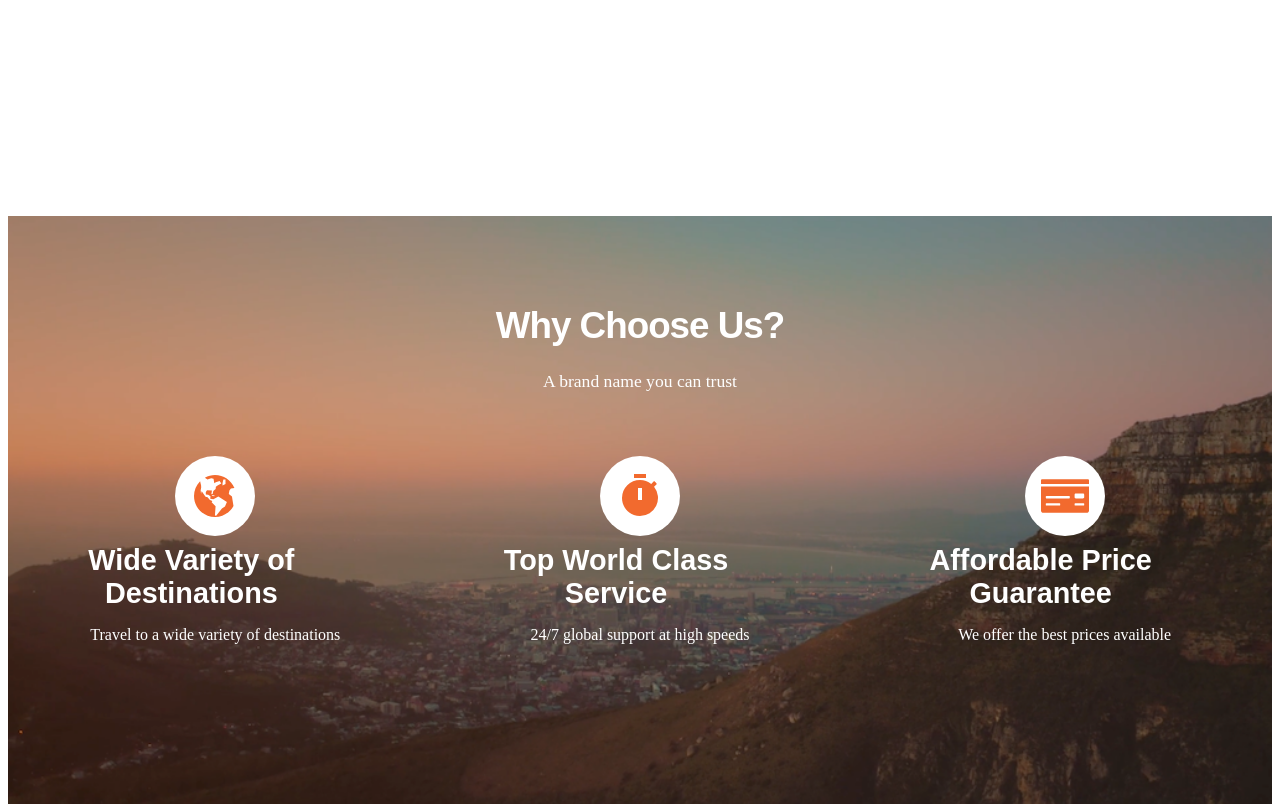
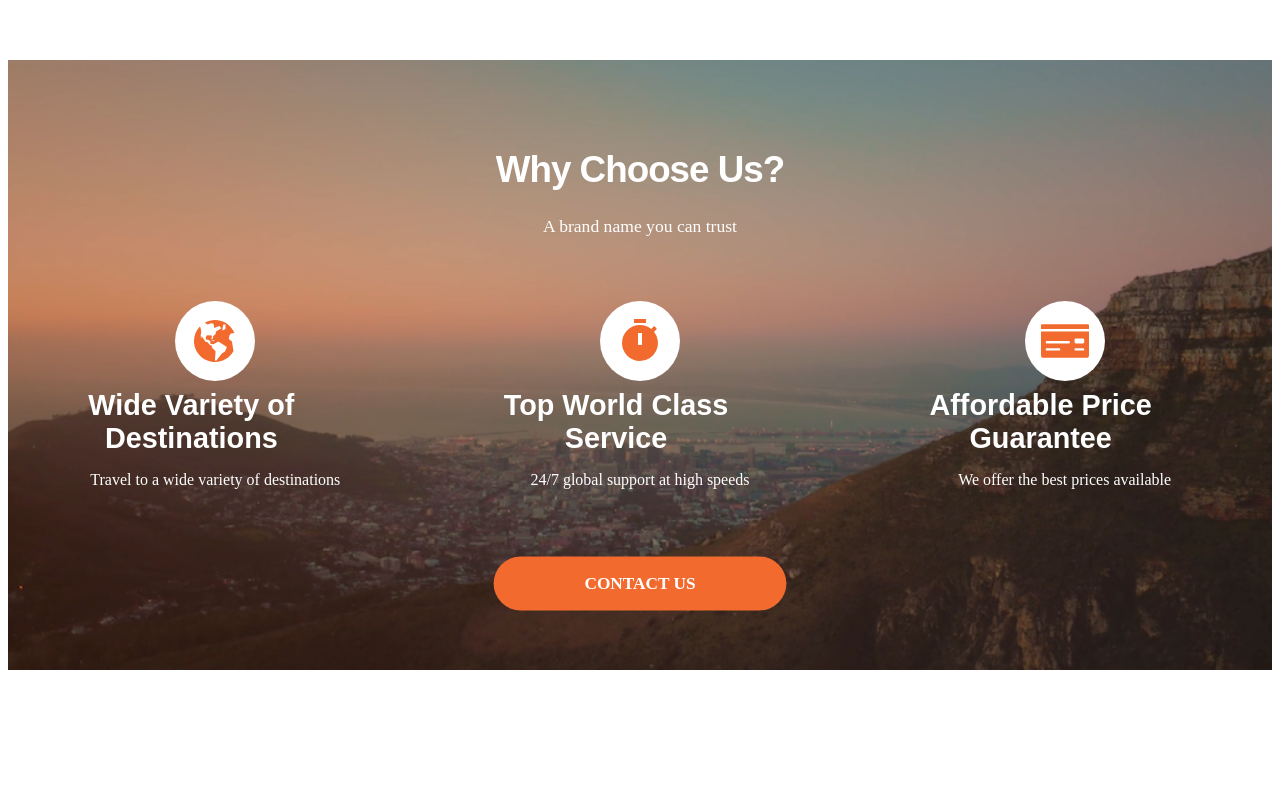
Before and after one commit to magacula/react-gatsby-travel-website, a Gatsby site: page / in a window 1280 px wide. Shown: the part 1520-2326 px from the top of the page. After the commit the page ends 2198 px from the top, so only its background shows below. Built offline with nearby package versions, Linux system fonts and the light colour scheme; Gatsby itself is replaced by a stand-in of ours.

Commit message:
updated styles

```diff
--- a/src/components/Destinations.js
+++ b/src/components/Destinations.js
@@ -54,9 +54,9 @@ const Destinations = () => {
               <TripTitle>{item.node.name}</TripTitle>
             </TextWrap>
             {/* We can use css property to add an inline style to our custom component */}
-            <Button to="/destinations" primary="true" style={buttonStyle}>
+            <MyButton to="/destinations" primary="true">
               {item.node.button}
-            </Button>
+            </MyButton>
           </TripInfo>
         </TripCard>
       )
@@ -81,7 +81,6 @@ export default Destinations
  */
 
 const TripsContainer = styled.div`
-  min-height: 100vh;
   padding: 4rem calc((100vw - 1300px) / 2);
   background: #fff;
   color: #fff;
@@ -157,8 +156,8 @@ const TripTitle = styled.div`
   font-size: 1rem;
   margin-left: 0.5rem;
 `
-var buttonStyle = {
-  position: "absolute",
-  top: "420px",
-  fontSize: "14px",
-}
+const MyButton = styled(Button)`
+  position: absolute;
+  top: 420px;
+  font-size: 14px;
+`
--- a/src/components/Stats.js
+++ b/src/components/Stats.js
@@ -6,6 +6,7 @@ import { MdTimer } from "react-icons/md"
 import { FaMoneyCheck } from "react-icons/fa"
 import BackgroundImage from "gatsby-background-image"
 import { Heading, Description } from "./HeadingsElements"
+import { Button } from "./Button"
 
 export const Stats = () => {
   const data = useStaticQuery(
@@ -36,36 +37,38 @@ export const Stats = () => {
       <Content>
         <StatHeading>Why Choose Us?</StatHeading>
         <StatText>A brand name you can trust</StatText>
-        <StatsWrapper>
+        <Wrapper>
           {StatsInfo.map((item, index) => {
             return (
-              <StatsBox key={index}>
+              <Box key={index}>
                 <IconContainer>
                   <IconBackground>
                     <Icon>{item.icon}</Icon>
                   </IconBackground>
                 </IconContainer>
-                <StatTitle>{item.title}</StatTitle>
-                <StatDes>{item.des}</StatDes>
-              </StatsBox>
+                <Title>{item.title}</Title>
+                <Des>{item.des}</Des>
+              </Box>
             )
           })}
-        </StatsWrapper>
+        </Wrapper>
+        <ButtonContainer>
+          <MyButton primary="true" to="/contact">
+            CONTACT US
+          </MyButton>
+        </ButtonContainer>
       </Content>
     </StatsContainer>
   )
 }
 
-export default Stats
-
 const StatsContainer = styled.div`
-  width: 100%;
   color: #000;
   display: flex;
+  position: relative;
   flex-direction: column;
   justify-content: center;
   padding: 4rem 0;
-  position: relative;
 `
 
 const StatsBg = styled.div`
@@ -91,7 +94,7 @@ const BgImage = styled(BackgroundImage)`
   height: 100%;
 `
 
-const StatsWrapper = styled.div`
+export const Wrapper = styled.div`
   display: grid;
   grid-template-columns: repeat(3, 1fr);
   grid-gap: 10px;
@@ -109,7 +112,7 @@ const StatsWrapper = styled.div`
   }
 `
 
-const StatsBox = styled.div`
+export const Box = styled.div`
   height: 100%;
   width: 100%;
   padding: 2rem;
@@ -117,13 +120,13 @@ const StatsBox = styled.div`
   max-width: 375px;
 `
 
-const IconContainer = styled.div`
+export const IconContainer = styled.div`
   display: flex;
   justify-content: center;
   align-content: center;
 `
 
-const IconBackground = styled.div`
+export const IconBackground = styled.div`
   height: 80px;
   width: 80px;
   background-color: #fff;
@@ -133,7 +136,7 @@ const IconBackground = styled.div`
   display: inline-block;
 `
 
-const Icon = styled.div`
+export const Icon = styled.div`
   font-size: 3rem;
   text-align: center;
   margin: auto;
@@ -152,7 +155,7 @@ const Wallet = styled(FaMoneyCheck)`
   fill: #f26a2e;
 `
 
-const StatTitle = styled.div`
+export const Title = styled.div`
   font-size: clamp(1.8rem, 2.5vw, 1.5rem);
   text-align: center;
   font-family: "PT Sans Caption", sans-serif;
@@ -162,7 +165,7 @@ const StatTitle = styled.div`
   margin: 0.5rem 0 1rem 0;
 `
 
-const StatDes = styled.div`
+export const Des = styled.div`
   font-size: clamp(0.5rem, 6vw, 1rem);
   text-align: center;
   margin-bottom: 4rem;
@@ -187,3 +190,23 @@ const StatsInfo = [
     des: "We offer the best prices available ",
   },
 ]
+const ButtonContainer = styled.div`
+  display: flex;
+  align-content: center;
+  justify-content: center;
+  margin-top: -1.5rem;
+`
+
+const MyButton = styled(Button)`
+  transform: scale(1.2);
+  width: 180px;
+  text-align: center;
+  min-width: 100px;
+  font-weight: bold;
+
+  &:hover {
+    transform: scale(1.2);
+  }
+`
+
+export default Stats
```
